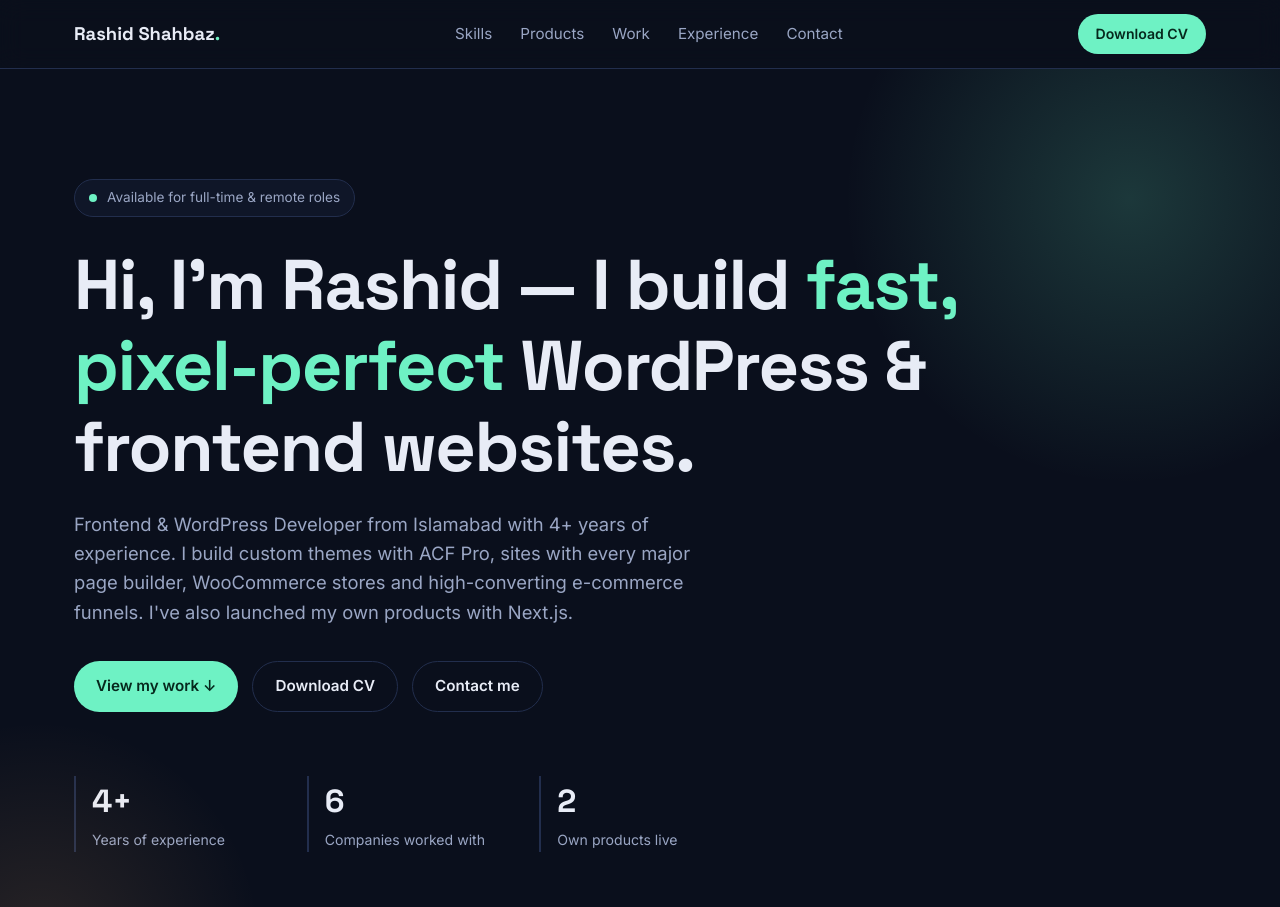
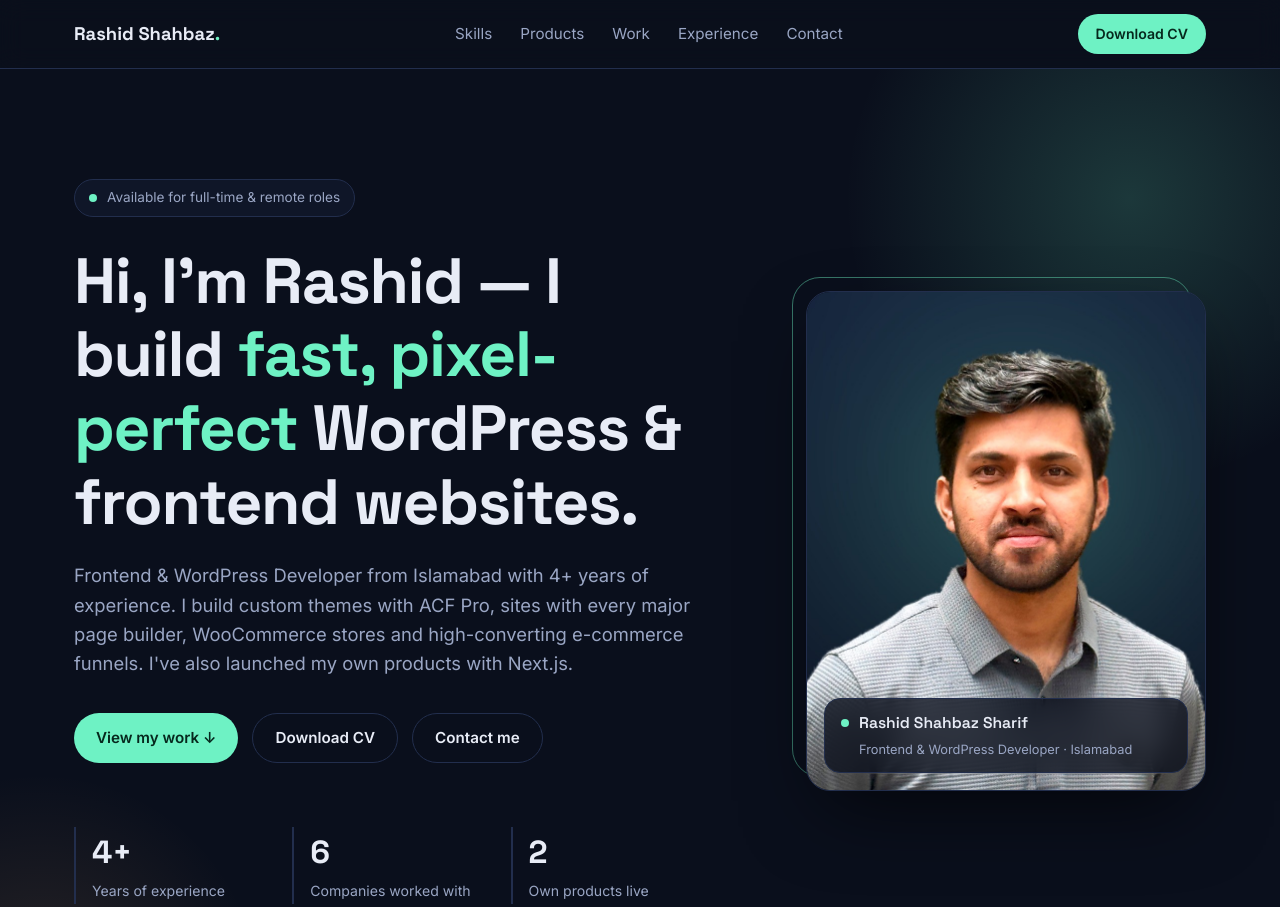
Before and after one commit to rashid-shahbaz/portfolio, a plain HTML site: page index.html in a window 1280 px wide. Shown: the top 907 px of the page. Drawn offline with Linux system fonts and the light colour scheme.

Commit message:
Add files via upload

```diff
--- a/index.html
+++ b/index.html
@@ -8,6 +8,8 @@
 <meta property="og:title" content="Rashid Shahbaz Sharif — Frontend & WordPress Developer">
 <meta property="og:description" content="Custom WordPress themes, page-builder websites and Next.js products. 4+ years of experience.">
 <meta property="og:type" content="website">
+<meta property="og:image" content="https://rashid-shahbaz.github.io/portfolio/images/rashid-shahbaz.jpg">
+<meta property="og:url" content="https://rashid-shahbaz.github.io/portfolio/">
 <link rel="preconnect" href="https://fonts.googleapis.com">
 <link rel="preconnect" href="https://fonts.gstatic.com" crossorigin>
 <link href="https://fonts.googleapis.com/css2?family=Space+Grotesk:wght@500;600;700&family=Inter:wght@400;500;600&display=swap" rel="stylesheet">
@@ -53,7 +55,13 @@
   .status{display:inline-flex;align-items:center;gap:10px;padding:7px 14px;border:1px solid var(--line);border-radius:999px;font-size:.85rem;color:var(--muted);margin-bottom:28px;background:var(--bg2)}
   .dot{width:8px;height:8px;border-radius:50%;background:var(--accent);box-shadow:0 0 0 4px rgba(110,242,196,.18);animation:pulse 2s infinite}
   @keyframes pulse{50%{box-shadow:0 0 0 8px rgba(110,242,196,0)}}
-  .hero h1{font-size:clamp(2.5rem,6vw,4.4rem);max-width:900px}
+  .hero-grid{display:grid;grid-template-columns:minmax(0,1.45fr) minmax(0,1fr);gap:56px;align-items:center;position:relative;z-index:1}
+  .hero-photo{position:relative;margin:0;justify-self:end;width:100%;max-width:400px}
+  .hero-photo::before{content:"";position:absolute;inset:-14px 14px 14px -14px;border:1px solid rgba(110,242,196,.45);border-radius:28px}
+  .hero-photo img{position:relative;width:100%;height:auto;aspect-ratio:4/5;object-fit:cover;border-radius:24px;border:1px solid var(--line);box-shadow:0 30px 80px -20px rgba(0,0,0,.7)}
+  .hero-photo figcaption{position:absolute;left:18px;right:18px;bottom:18px;display:flex;flex-wrap:wrap;align-items:center;gap:4px 10px;padding:12px 16px;border-radius:16px;background:rgba(10,15,28,.78);backdrop-filter:blur(10px);border:1px solid var(--line);font-family:"Space Grotesk",sans-serif;font-weight:600;font-size:.98rem}
+  .hero-photo figcaption small{flex-basis:100%;font-family:Inter,sans-serif;font-weight:400;font-size:.8rem;color:var(--muted);padding-left:18px}
+  .hero h1{font-size:clamp(2.4rem,5.2vw,4rem);max-width:900px}
   .hero h1 em{font-style:normal;color:var(--accent)}
   .hero p.lead{font-size:1.15rem;color:var(--muted);max-width:640px;margin:22px 0 34px}
   .hero-actions{display:flex;flex-wrap:wrap;gap:14px}
@@ -141,6 +149,9 @@
   footer{padding:28px 0;color:var(--muted);font-size:.85rem;text-align:center;border-top:1px solid var(--line)}
 
   @media (max-width:960px){
+    .hero-grid{grid-template-columns:1fr;gap:40px}
+    .hero-photo{order:-1;justify-self:start;max-width:260px;margin-left:14px}
+    .hero{padding-top:70px}
     .skill-grid,.work-grid{grid-template-columns:repeat(2,1fr)}
     .products{grid-template-columns:1fr}
     .nav-links{display:none}
@@ -171,7 +182,8 @@
 </nav>
 
 <header class="hero">
-  <div class="wrap">
+  <div class="wrap hero-grid">
+    <div class="hero-text">
     <div class="status"><span class="dot"></span> Available for full-time & remote roles</div>
     <h1>Hi, I'm Rashid — I build <em>fast, pixel-perfect</em> WordPress & frontend websites.</h1>
     <p class="lead">Frontend & WordPress Developer from Islamabad with 4+ years of experience. I build custom themes with ACF Pro, sites with every major page builder, WooCommerce stores and high-converting e-commerce funnels. I've also launched my own products with Next.js.</p>
@@ -185,6 +197,11 @@
       <div class="stat"><b>6</b><span>Companies worked with</span></div>
       <div class="stat"><b>2</b><span>Own products live</span></div>
     </div>
+    </div>
+    <figure class="hero-photo">
+      <img src="images/rashid-shahbaz.jpg" alt="Rashid Shahbaz Sharif, Frontend & WordPress Developer" width="800" height="1000">
+      <figcaption><span class="dot"></span> Rashid Shahbaz Sharif<small>Frontend & WordPress Developer · Islamabad</small></figcaption>
+    </figure>
   </div>
 </header>
 
```
Also changed, not shown: images/rashid-shahbaz.jpg (added).
